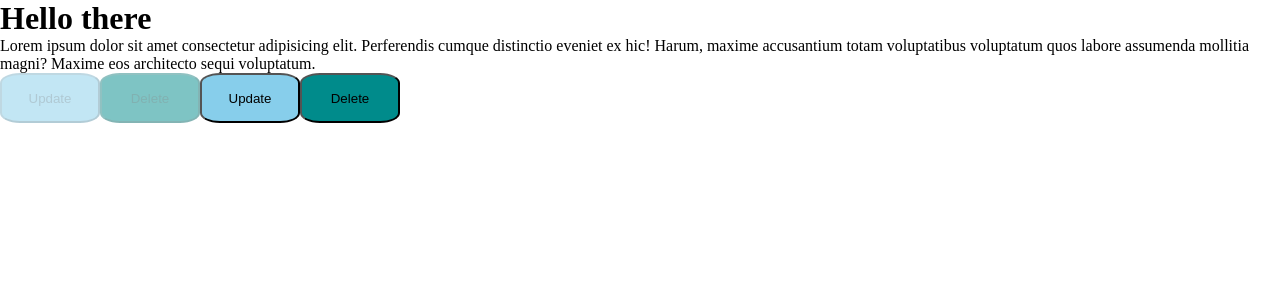
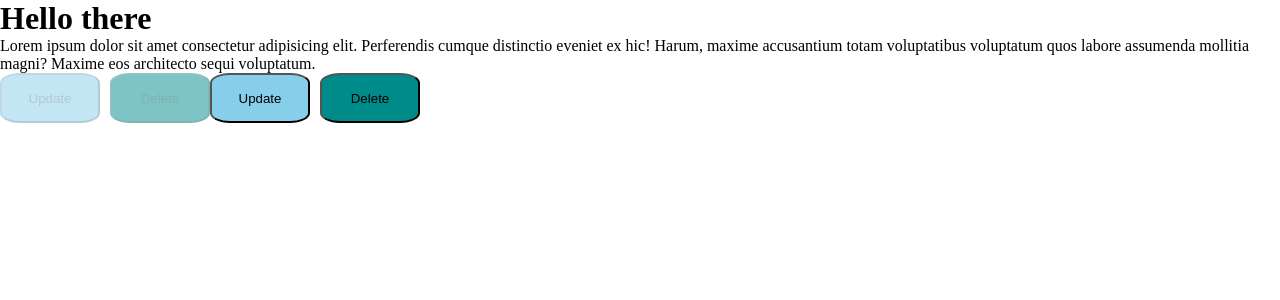
Before and after one commit to ViktorPalchynskyi/Learning-React, a React (Vite) app in the folder react_test1/: page / in a window 1280 px wide. Shown: the top 300 px of the page. Built offline with nearby package versions, Linux system fonts and the light colour scheme.

Commit message:
05.10.24 - added outer styles for button

```diff
--- a/react_test1/src/components/Article/Article.jsx
+++ b/react_test1/src/components/Article/Article.jsx
@@ -1,4 +1,5 @@
 import { Button } from '../Button/Button';
+import styles from './styles.module.scss';
 
 export function Article() {
     return (
@@ -10,16 +11,34 @@ export function Article() {
                 voluptatum quos labore assumenda mollitia magni?
                 Maxime eos architecto sequi voluptatum.
             </p>
-            <Button onClick={() => console.log('Updated')} disabled type={'secondary'}>
+            <Button
+                onClick={() => console.log('Updated')}
+                disabled
+                type={'secondary'}
+                className={styles.updateAction}
+            >
                 Update
             </Button>
-            <Button onClick={() => console.log('Deleted')} disabled type={'primary'}>
+            <Button
+                onClick={() => console.log('Deleted')}
+                disabled
+                type={'primary'}
+                className={styles.deleteAction}
+            >
                 Delete
             </Button>
-            <Button onClick={() => console.log('Updated')} type={'secondary'}>
+            <Button
+                onClick={() => console.log('Updated')}
+                type={'secondary'}
+                className={styles.updateAction}
+            >
                 Update
             </Button>
-            <Button onClick={() => console.log('Deleted')} type={'primary'}>
+            <Button
+                onClick={() => console.log('Deleted')}
+                type={'primary'}
+                className={styles.deleteAction}
+            >
                 Delete
             </Button>
         </>
--- /dev/null
+++ b/react_test1/src/components/Article/styles.module.scss
@@ -0,0 +1,7 @@
+.updateAction {
+    margin-right: 5px;
+}
+
+.deleteAction {
+    margin-left: 5px;
+}
```
